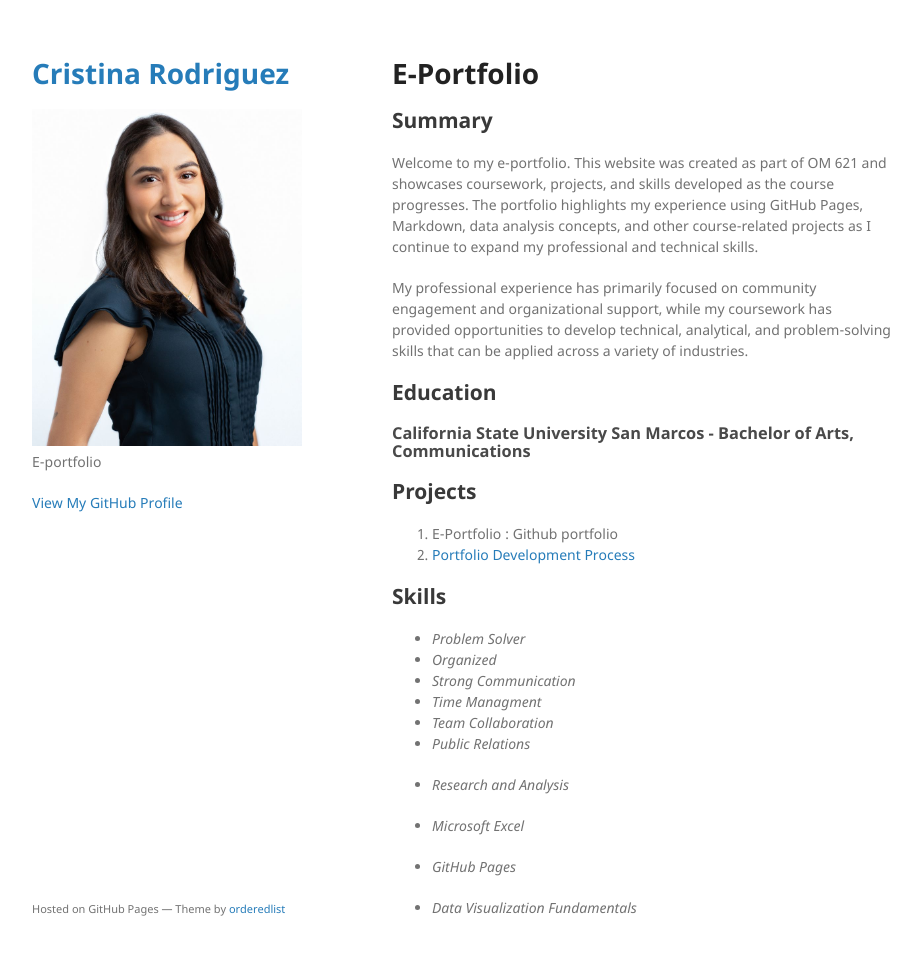
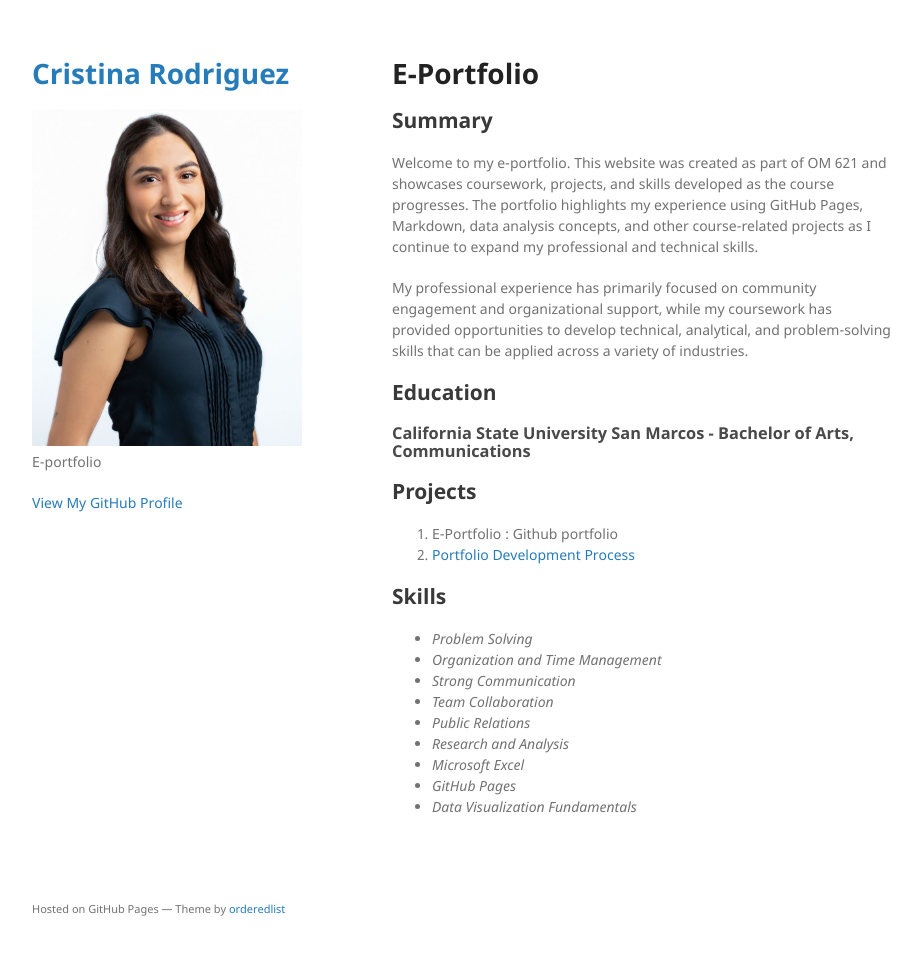
Before and after one commit to cristina02675/cristina02675.github.io, a Jekyll site: the page built from index.md, in a window 1280 px wide and 988 px high. Shown: the top 955 px of the window, without its empty margins (178-1099 px from the left). Built offline with Jekyll 4.4.1, drawn with Linux system fonts in a browser that asks for light colours; our own code applies the rules of GitHub Pages for plain Markdown files.

Commit message:
Revise skills list for improved presentation
Updated skills section for clarity and consistency.

```diff
--- a/index.md
+++ b/index.md
@@ -19,17 +19,12 @@ My professional experience has primarily focused on community engagement and org
 
 
 ## Skills
-- *Problem Solver*
-- *Organized*
+- *Problem Solving*
+- *Organization and Time Management*
 - *Strong Communication*
-- *Time Managment*
 - *Team Collaboration*
 - *Public Relations*
-
 - *Research and Analysis*
-
 - *Microsoft Excel*
-
 - *GitHub Pages*
-
 - *Data Visualization Fundamentals*
```
